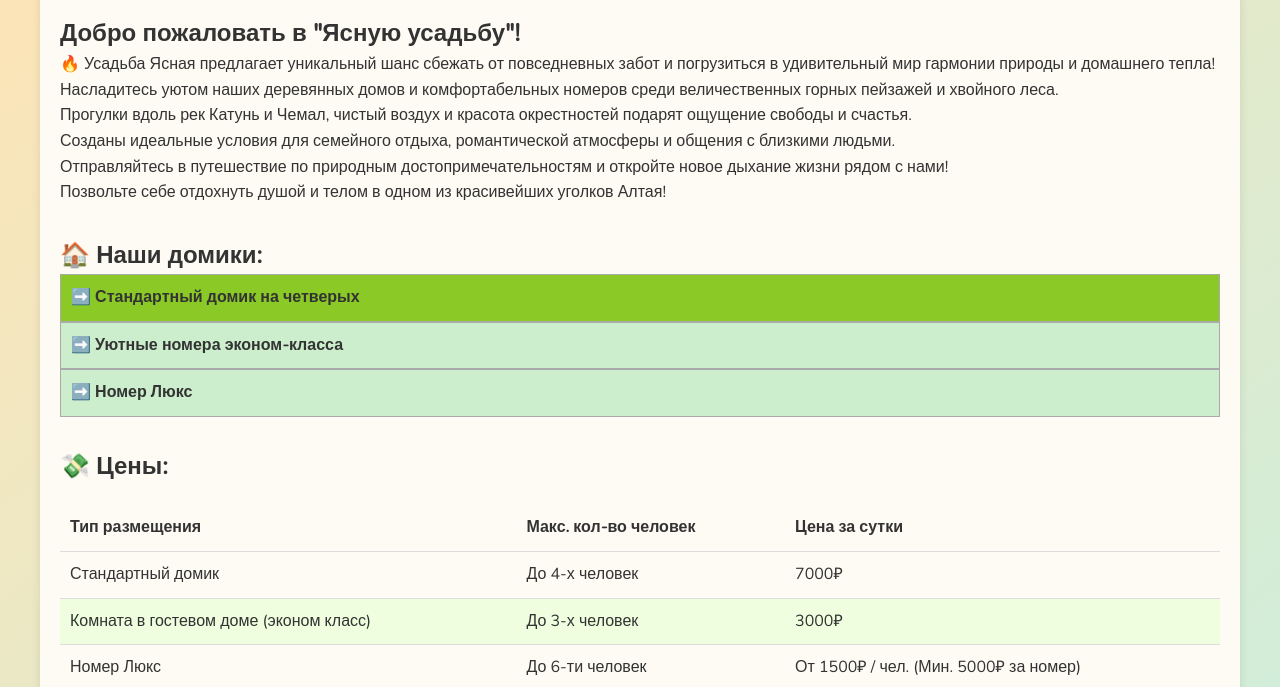
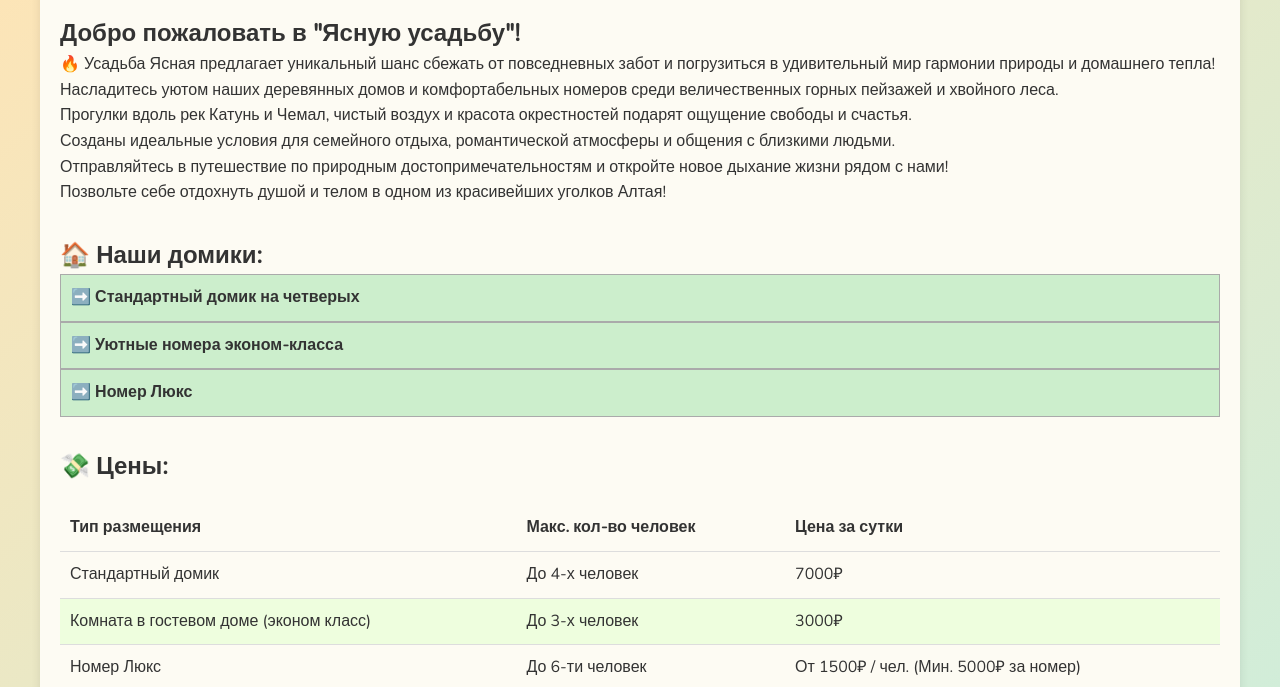
Before and after one commit to Aleksey1488cherep/sitetest, a plain HTML site: page index.html in a window 1280 px wide. Shown: the part 113-800 px from the top of the page. Drawn offline with nearby package versions, Linux system fonts and the light colour scheme.

Commit message:
Update index.html

```diff
--- a/index.html
+++ b/index.html
@@ -146,7 +146,7 @@
     <!-- Подробности о жилье -->
     <section id="rooms">
         <h2>🏠 Наши домики:</h2>
-        <div class="accordion active">➡️ Стандартный домик на четверых</div>
+        <div class="accordion">➡️ Стандартный домик на четверых</div>
         <div class="panel">
             <div class="photos-container">
                 <img src="resources/standart1.jpg">
```
